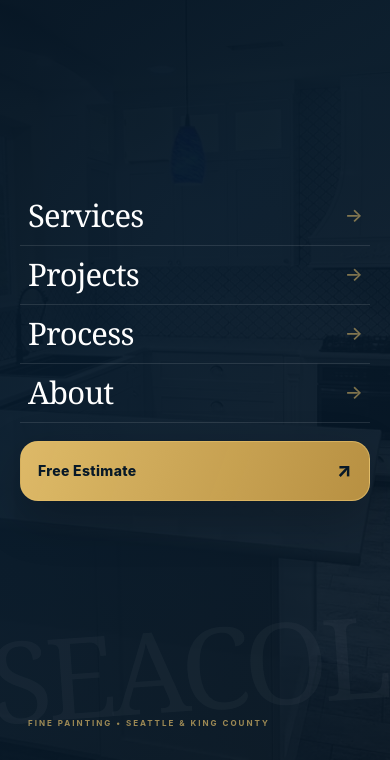
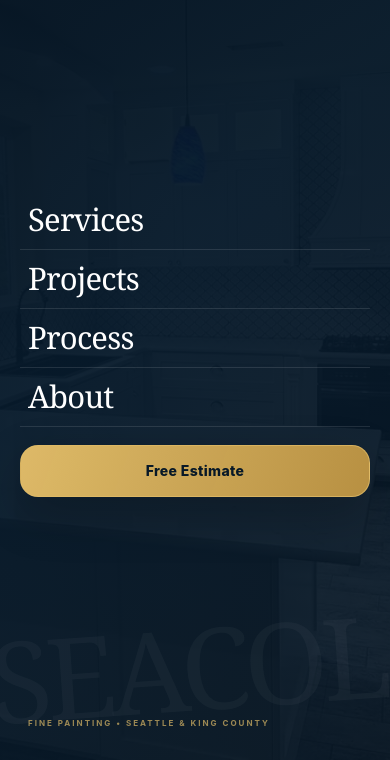
Before and after one commit to Seacol-Painting/seacol_website_master, a plain HTML site: page index.html in a window 390 px wide. Both pictures are taken after a click on the button "Menu". Shown: the part 84-844 px from the top of the page. Drawn offline with Linux system fonts and the light colour scheme.

Commit message:
Remove arrows from immersive mobile menu

```diff
--- a/menu-experience.css
+++ b/menu-experience.css
@@ -46,26 +46,23 @@
   .site-header #site-nav.open{opacity:1;visibility:visible;pointer-events:auto;clip-path:circle(145vmax at calc(100% - 38px) 36px);transition:clip-path .84s cubic-bezier(.76,0,.24,1),opacity .2s ease,visibility 0s}
 
   .site-header #site-nav>a:not(.nav-cta){
-    position:relative;display:flex;align-items:center;min-height:66px;padding:8px 46px 8px 8px;
+    position:relative;display:flex;align-items:center;min-height:66px;padding:8px;
     border-bottom:1px solid rgba(255,255,255,.11);font-family:Georgia,"Times New Roman",serif;
     font-size:clamp(32px,9.5vw,46px);font-weight:500;line-height:1;color:#fff;letter-spacing:-.025em;
     opacity:0;transform:translateX(34px);transition:opacity .38s ease,transform .5s cubic-bezier(.2,.8,.2,1),color .25s ease,padding-left .25s ease
   }
-  .site-header #site-nav>a:not(.nav-cta):after{content:"→";position:absolute;right:8px;color:rgba(226,189,105,.55);font-family:Inter,sans-serif;font-size:19px;transition:transform .25s ease,color .25s ease}
   .site-header #site-nav>a:not(.nav-cta):active{color:var(--gold2);padding-left:16px}
-  .site-header #site-nav>a:not(.nav-cta):active:after{transform:translateX(5px);color:var(--gold2)}
 
   .site-header #site-nav.open>a:nth-child(1){transition-delay:.15s}.site-header #site-nav.open>a:nth-child(2){transition-delay:.21s}
   .site-header #site-nav.open>a:nth-child(3){transition-delay:.27s}.site-header #site-nav.open>a:nth-child(4){transition-delay:.33s}
   .site-header #site-nav.open>a:not(.nav-cta){opacity:1;transform:translateX(0)}
 
   .site-header #site-nav .nav-cta{
-    order:5;display:flex;align-items:center;justify-content:space-between;width:100%;margin-top:24px;padding:17px 20px;
+    order:5;display:flex;align-items:center;justify-content:center;width:100%;margin-top:24px;padding:17px 20px;
     border:1px solid rgba(226,189,105,.72);border-radius:18px;background:linear-gradient(110deg,rgba(226,189,105,.98),rgba(198,154,68,.92));
     color:#071827;font-size:14px;font-weight:850;letter-spacing:.025em;opacity:0;transform:translateY(20px);
     box-shadow:0 18px 48px rgba(0,0,0,.22);transition:opacity .35s ease .4s,transform .5s cubic-bezier(.2,.8,.2,1) .4s
   }
-  .site-header #site-nav .nav-cta:after{content:"↗";font-size:19px}
   .site-header #site-nav.open .nav-cta{opacity:1;transform:translateY(0)}
 
   .site-header.menu-active .brand{position:relative;z-index:304}.site-header.menu-active .brand small{color:rgba(226,189,105,.82)}
```
